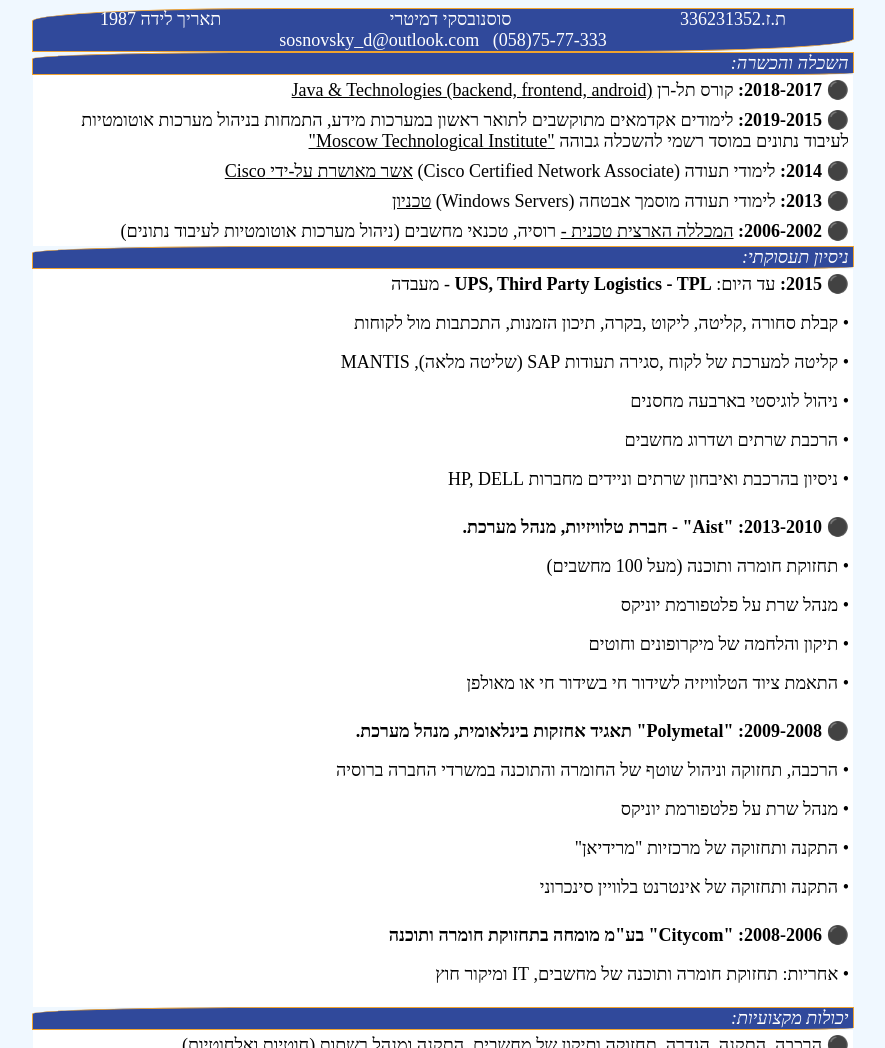
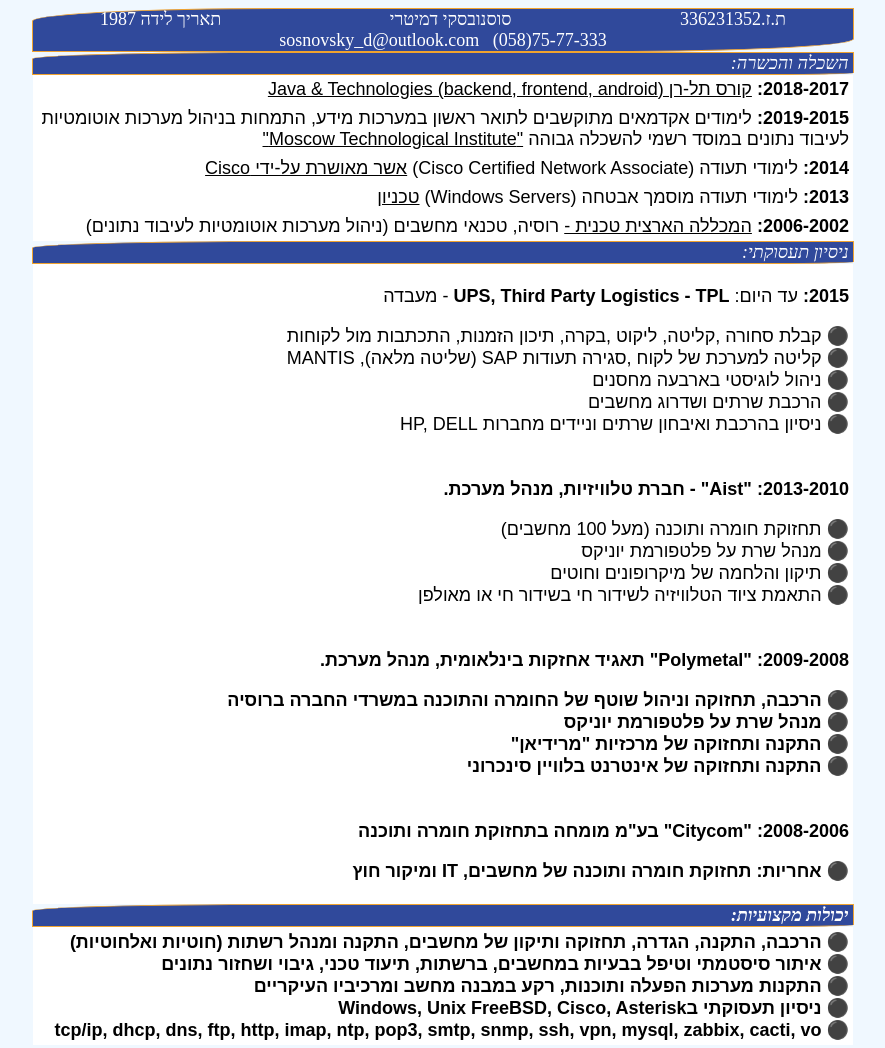
Before and after one commit to strasvet/html-cv, a plain HTML site: page index.html in a window 1280 px wide. Shown: the top 1048 px of the page, without its empty margins (197-1082 px from the left). Drawn offline with Linux system fonts and the light colour scheme.

Commit message:
V.0000004

```diff
--- a/index.html
+++ b/index.html
@@ -43,6 +43,7 @@
             padding: 4px;
             background: white;
             border: 0px;
+            font-family: "Arial";
         }
 
         .experience {
@@ -52,6 +53,7 @@
             padding: 4px;
             background: white;
             border: 0px;
+            font-family: "Arial";
         }
     </style>
 </head>
@@ -72,22 +74,22 @@
         <span>&nbsp;השכלה והכשרה:</span>
     </div>
 </div>
-<div class="education" dir="rtl">
-    <span>&#9899;</span>
+<div class="education" dir=rtl>
+    <!--<span>&#9899;</span>-->
+    <span></span>
     <span><b>2018-2017:</b></span>
-    <span>קורס תל-רן</span>
-    <span><u>Java & Technologies (backend, frontend, android)</u></span>
+    <span><u>קורס תל-רן (Java & Technologies (backend, frontend, android </u></span>
 </div>
 
 <div class="education" dir="rtl">
-    <span>&#9899;</span>
+    <!--<span>&#9899;</span>-->
     <span><b>2019-2015:</b></span>
     <span>לימודים אקדמאים מתוקשבים לתואר ראשון במערכות מידע, התמחות בניהול מערכות אוטומטיות לעיבוד נתונים במוסד רשמי להשכלה גבוהה</span>
     <span><u>"Moscow Technological Institute"</u></span>
 </div>
 
 <div class="education" dir="rtl">
-    <span>&#9899;</span>
+    <!--<span>&#9899;</span>-->
     <span><b>2014:</b></span>
     <span>לימודי תעודה</span>
     <span>(Cisco Certified Network Associate)</span>
@@ -95,7 +97,7 @@
 </div>
 
 <div class="education" dir="rtl">
-    <span>&#9899;</span>
+    <!-- <span>&#9899;</span>-->
     <span><b>2013:</b></span>
     <span>לימודי תעודה מוסמך אבטחה </span>
     <span>(Windows Servers)</span>
@@ -103,7 +105,7 @@
 </div>
 
 <div class="education" dir="rtl">
-    <span>&#9899;</span>
+    <!-- <span>&#9899;</span>-->
     <span><b>2006-2002:</b></span>
     <span><u>המכללה הארצית טכנית -</u></span>
     <span>רוסיה, טכנאי מחשבים</span>
@@ -118,70 +120,80 @@
 
 
 <div class="experience" dir="rtl">
-    <span>&#9899;</span>
+    <p>
+    <!--<span>&#9899;</span>-->
     <span><b>2015:</b></span>
     <span>עד היום:</span>
     <span><b>UPS, Third Party Logistics - TPL </b></span>
     <span> - מעבדה</span>
     <div>
-        <span><p>&bull;&nbsp;קבלת סחורה ,קליטה, ליקוט ,בקרה, תיכון הזמנות, התכתבות מול לקוחות</p></span>
+        <span>&#9899;&nbsp;קבלת סחורה ,קליטה, ליקוט ,בקרה, תיכון הזמנות, התכתבות מול לקוחות</span>
     </div>
     <div>
-        <span><p>&bull;&nbsp;קליטה למערכת של לקוח ,סגירה תעודות  SAP (שליטה מלאה), MANTIS</p></span>
+        <span>&#9899;&nbsp;קליטה למערכת של לקוח ,סגירה תעודות  SAP (שליטה מלאה), MANTIS</span>
     </div>
     <div>
-        <span><p>&bull;&nbsp;ניהול לוגיסטי בארבעה מחסנים</p></span>
+        <span>&#9899;&nbsp;ניהול לוגיסטי בארבעה מחסנים</span>
     </div>
     <div>
-        <span><p>&bull;&nbsp;הרכבת שרתים ושדרוג מחשבים</p></span>
+        <span>&#9899;&nbsp;הרכבת שרתים ושדרוג מחשבים</span>
     </div>
     <div>
-        <span><p>&bull;&nbsp;ניסיון בהרכבת ואיבחון שרתים וניידים מחברות HP, DELL</p></span>
+        <!--&bull;-->
+        <span>&#9899;&nbsp;ניסיון בהרכבת ואיבחון שרתים וניידים מחברות HP, DELL</span>
     </div>
+    </p>
 </div>
 <div class="experience" dir="rtl">
-    <span>&#9899;</span>
+    <p>
+    <!--<span>&#9899;</span>-->
     <span><b>2013-2010:</b></span>
     <span><b> "Aist" - חברת טלוויזיות, מנהל מערכת.</b></span>
     <div>
-        <span><p>&bull;&nbsp;תחזוקת חומרה ותוכנה (מעל 100 מחשבים)</p></span>
+        <span>&#9899;&nbsp;תחזוקת חומרה ותוכנה (מעל 100 מחשבים)</span>
     </div>
     <div>
-        <span><p>&bull;&nbsp;מנהל שרת על פלטפורמת יוניקס</p></span>
+        <span>&#9899;&nbsp;מנהל שרת על פלטפורמת יוניקס</span>
     </div>
     <div>
-        <span><p>&bull;&nbsp;תיקון והלחמה של מיקרופונים וחוטים</p></span>
+        <span>&#9899;&nbsp;תיקון והלחמה של מיקרופונים וחוטים</span>
     </div>
     <div>
-        <span><p>&bull;&nbsp;התאמת ציוד הטלוויזיה לשידור חי בשידור חי או מאולפן</p></span>
+        <span>&#9899;&nbsp;התאמת ציוד הטלוויזיה לשידור חי בשידור חי או מאולפן</span>
     </div>
+    </p>
 </div>
 <div class="experience" dir="rtl">
-    <span>&#9899;</span>
+    <p>
+    <!--<span>&#9899;</span>-->
     <span><b>2009-2008:</b></span>
-    <span><b>"Polymetal" תאגיד אחזקות בינלאומית, מנהל מערכת.</b></span>
+    <span><b>"Polymetal" תאגיד אחזקות בינלאומית, מנהל מערכת.</span>
     <div>
-        <span><p>&bull;&nbsp;הרכבה, תחזוקה וניהול שוטף של החומרה והתוכנה במשרדי החברה ברוסיה</p></span>
+        <span>&#9899;&nbsp;הרכבה, תחזוקה וניהול שוטף של החומרה והתוכנה במשרדי החברה ברוסיה</span>
     </div>
     <div>
-        <span><p>&bull;&nbsp;מנהל שרת על פלטפורמת יוניקס</p></span>
+        <span>&#9899;&nbsp;מנהל שרת על פלטפורמת יוניקס</span>
     </div>
     <div>
-        <span><p>&bull;&nbsp;התקנה ותחזוקה של מרכזיות "מרידיאן"</p></span>
+        <span>&#9899;&nbsp;התקנה ותחזוקה של מרכזיות "מרידיאן"</span>
     </div>
     <div>
-        <span><p>&bull;&nbsp;התקנה ותחזוקה של אינטרנט בלוויין סינכרוני</p></span>
+        <span>&#9899;&nbsp;התקנה ותחזוקה של אינטרנט בלוויין סינכרוני</span>
     </div>
+    </p>
 </div>
 <div class="experience" dir="rtl">
-    <span>&#9899;</span>
-    <span><b>2008-2006:</b></span>
-    <span><b>"Citycom" בע"מ מומחה בתחזוקת חומרה ותוכנה</b></span>
+    <p>
+        <!--<span>&#9899;</span>-->
+        <span><b>2008-2006:</b></span>
+        <span><b>"Citycom" בע"מ מומחה בתחזוקת חומרה ותוכנה</b></span>
     <div>
-        <span><p>&bull;&nbsp;אחריות: תחזוקת חומרה ותוכנה של מחשבים, IT ומיקור חוץ</p></span>
+        <span>&#9899;&nbsp;אחריות: תחזוקת חומרה ותוכנה של מחשבים, IT ומיקור חוץ</span>
     </div>
+
+
+    </p>
 </div>
-
 
 
 <div class="line" align="right" dir="rtl">
@@ -190,9 +202,9 @@
     </div>
 </div>
 <div class="experience" dir="rtl">
-<!--    <span>&#9899;</span>
-    <span><b>2008-2006:</b></span>
-    <span><b>"Citycom" בע"מ מומחה בתחזוקת חומרה ותוכנה</b></span>-->
+    <!--    <span>&#9899;</span>
+        <span><b>2008-2006:</b></span>
+        <span><b>"Citycom" בע"מ מומחה בתחזוקת חומרה ותוכנה</b></span>-->
     <div>
         <span>&#9899;&nbsp;הרכבה, התקנה, הגדרה, תחזוקה ותיקון של מחשבים, התקנה ומנהל רשתות (חוטיות ואלחוטיות)</span>
     </div>
```
